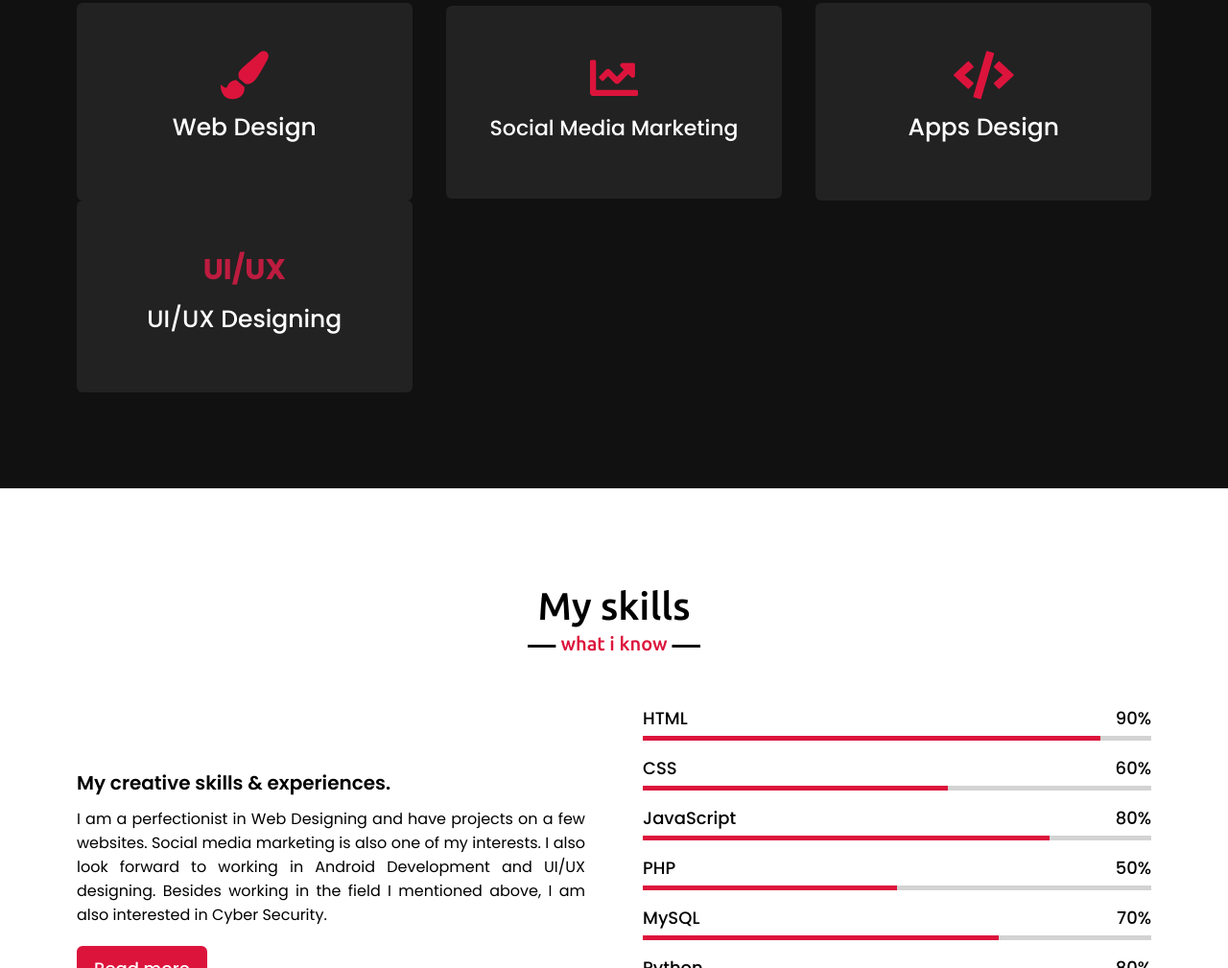
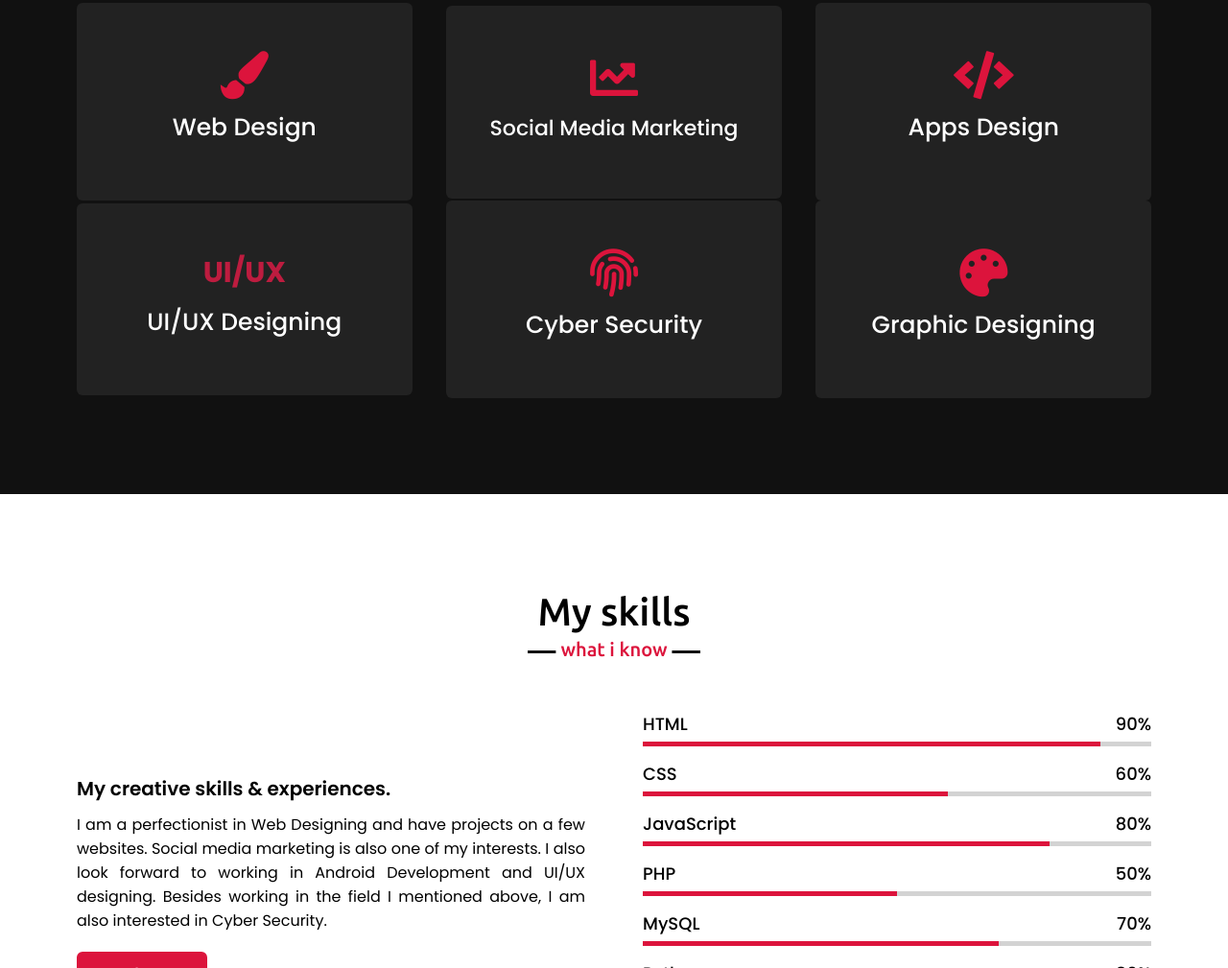
Before and after one commit to UbaiBadri/Portfolio-, a plain HTML site: page index.html in a window 1280 px wide. Shown: the part 1756-2765 px from the top of the page at 96% size. Drawn offline with nearby package versions, Linux system fonts and the light colour scheme.

Commit message:
It's Done

```diff
--- a/index.html
+++ b/index.html
@@ -774,6 +774,7 @@ footer span a:hover{
                     <div class="box">
                         <i class="fas fa-paint-brush"></i>
                         <div class="text">Web Design</div>
+
                     </div>
                 </div>
                 <div class="card">
@@ -792,6 +793,18 @@ footer span a:hover{
                     <div class="box">
                         <h1 id="song" style="color: #bd1c3f; font-size:30px;">UI/UX</h1>
                         <div class="text">UI/UX Designing </div>
+                    </div>
+                </div>
+                <div class="card">
+                    <div class="box">
+                        <i class="fas fa-fingerprint"></i>
+                        <div class="text">Cyber Security</div>
+                    </div>
+                </div>
+                <div class="card">
+                    <div class="box">
+                        <i class="fas fa-palette"></i>
+                        <div class="text">Graphic Designing</div>
                     </div>
                 </div>
                </div>
```
